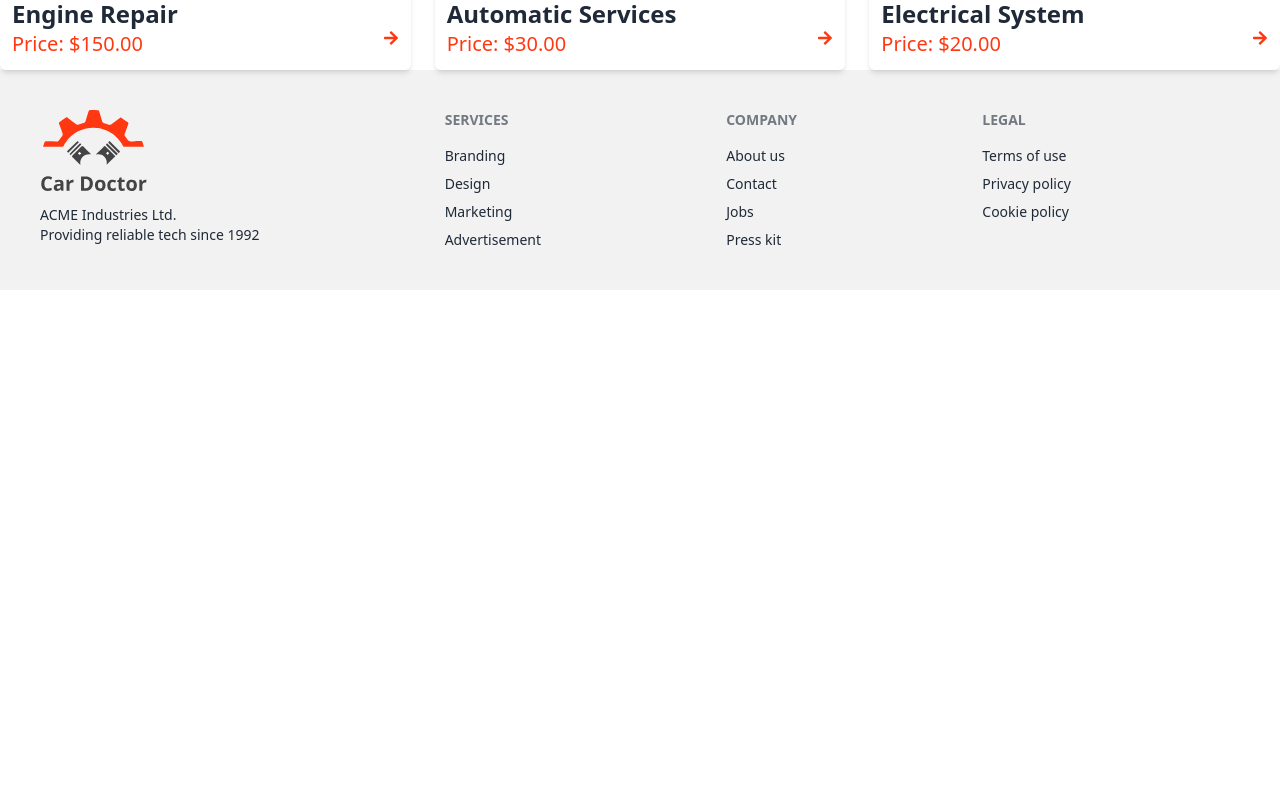
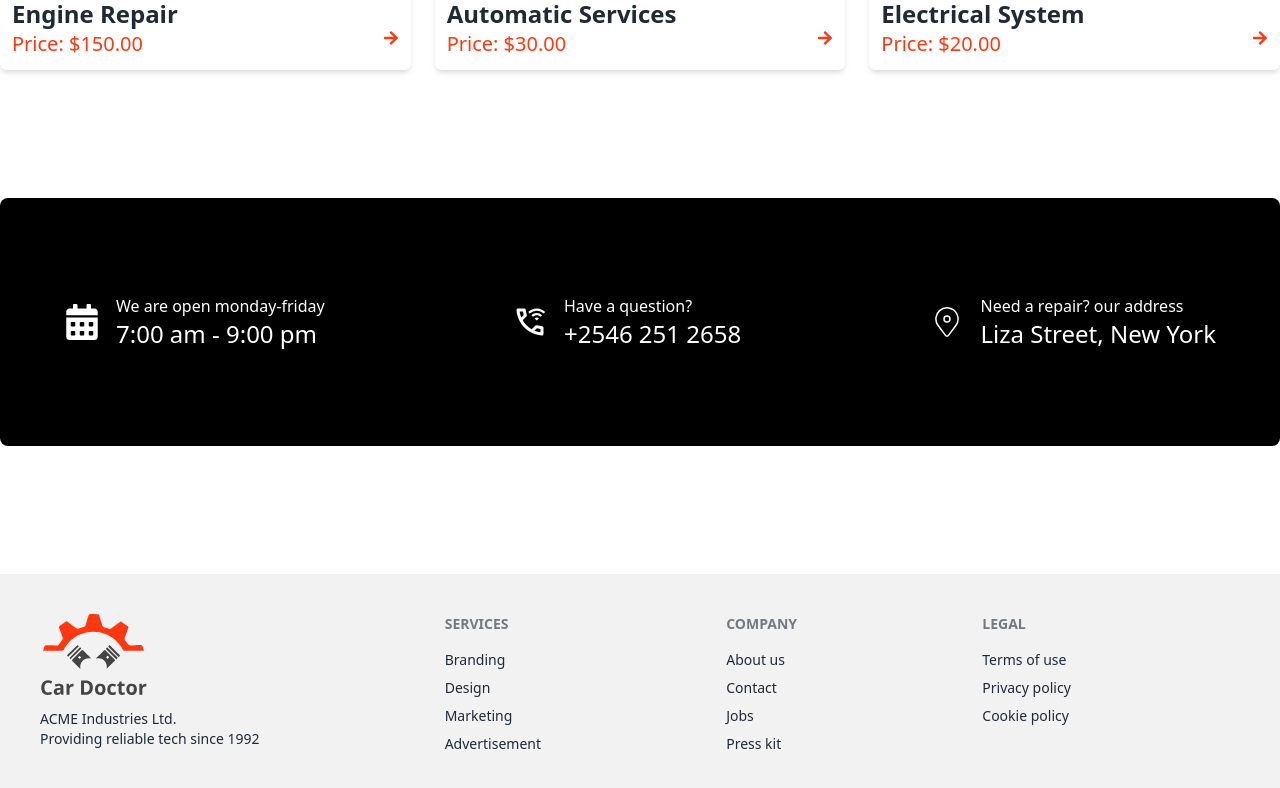
Before and after one commit to sowmik-sec/car-doctor-client, a React (Vite) app: page / in a window 1280 px wide. Shown: the part 2248-3036 px from the top of the page. Before the commit the page ends 2538 px from the top, so only its background shows below. Built offline with nearby package versions, Linux system fonts and the light colour scheme; no server answers.

Commit message:
create contact section

```diff
--- /dev/null
+++ b/src/pages/Home/Contact/Contact.jsx
@@ -0,0 +1,39 @@
+import { FaCalendarAlt } from "react-icons/fa";
+import { MdOutlineWifiCalling3 } from "react-icons/md";
+import { CiLocationOn } from "react-icons/ci";
+
+function Contact() {
+  return (
+    <div className="md:flex justify-between my-32 bg-black text-white px-16 py-24 rounded-lg">
+      <div className="flex items-center">
+        <div>
+          <FaCalendarAlt className="text-4xl mr-4" />
+        </div>
+        <div>
+          <p>We are open monday-friday</p>
+          <h4 className="text-2xl">7:00 am - 9:00 pm</h4>
+        </div>
+      </div>
+      <div className="flex items-center">
+        <div>
+          <MdOutlineWifiCalling3 className="text-4xl mr-4" />
+        </div>
+        <div>
+          <p>Have a question?</p>
+          <h4 className="text-2xl">+2546 251 2658</h4>
+        </div>
+      </div>
+      <div className="flex items-center">
+        <div>
+          <CiLocationOn className="text-4xl mr-4" />
+        </div>
+        <div>
+          <p>Need a repair? our address</p>
+          <h4 className="text-2xl">Liza Street, New York</h4>
+        </div>
+      </div>
+    </div>
+  );
+}
+
+export default Contact;
--- a/src/pages/Home/Home/Home.jsx
+++ b/src/pages/Home/Home/Home.jsx
@@ -1,5 +1,6 @@
 import AboutUs from "../AboutUs/AboutUs";
 import Banner from "../Banner/Banner";
+import Contact from "../Contact/Contact";
 import Services from "../Services/Services";
 
 function Home() {
@@ -8,6 +9,7 @@ function Home() {
       <Banner />
       <AboutUs />
       <Services />
+      <Contact />
     </div>
   );
 }
```
